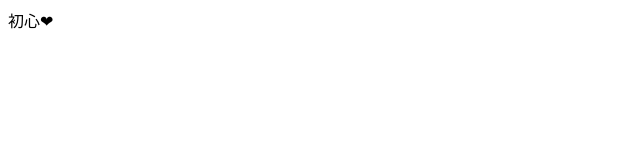
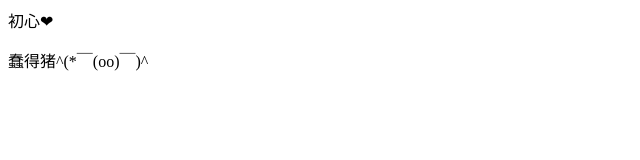
Before and after one commit to lulu01120149/lalala, a plain HTML site: page index.html in a window 1280 px wide. Shown: the whole page, without its empty margins (0-640 px from the left). Drawn offline with Linux system fonts and the light colour scheme.

Commit message:
猪
新增一条猪信息哈哈

```diff
--- a/index.html
+++ b/index.html
@@ -6,5 +6,6 @@
 	</head>
 	<body>
 		<div>初心❤</div>
+		<p>蠢得猪^(*￣(oo)￣)^</p>
 	</body>
 </html>
```
